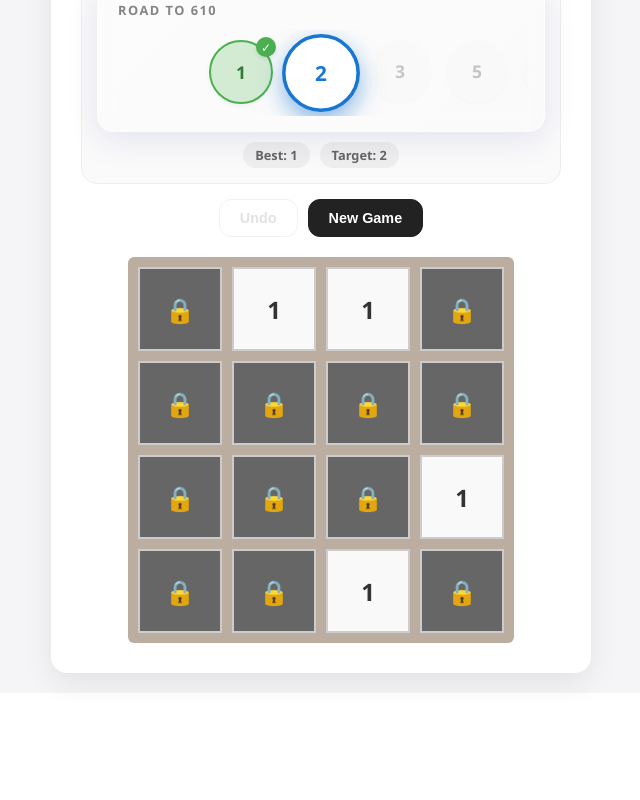
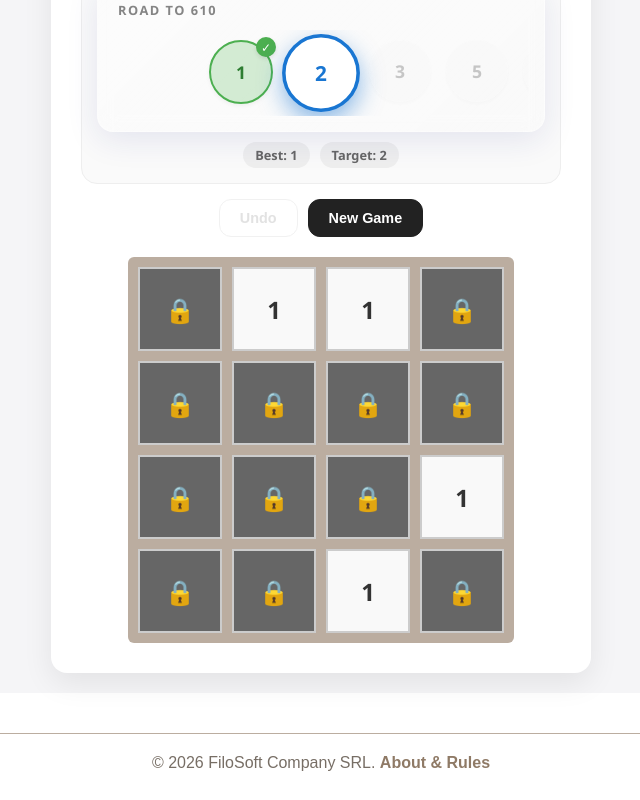
Before and after one commit to FiodorovRoman/fibonacci, an Angular app: page /game in a window 1280 px wide. Shown: the part 284-1084 px from the top of the page, without its empty margins (319-959 px from the left). Before the commit the page ends 985 px from the top, so only its background shows below. Built offline with nearby package versions, Linux system fonts and the light colour scheme.

Commit message:
Add About page route, footer, and styling to app layout

```diff
--- a/src/app/app.css
+++ b/src/app/app.css
@@ -0,0 +1,18 @@
+.app-footer {
+  margin-top: 40px;
+  padding: 20px;
+  text-align: center;
+  border-top: 1px solid #bbada0;
+  color: #776e65;
+  font-family: Arial, sans-serif;
+}
+
+.footer-content a {
+  color: #8f7a66;
+  text-decoration: none;
+  font-weight: bold;
+}
+
+.footer-content a:hover {
+  text-decoration: underline;
+}
--- a/src/app/app.html
+++ b/src/app/app.html
@@ -1 +1,7 @@
 <router-outlet />
+
+<footer class="app-footer">
+  <div class="footer-content">
+    &copy; 2026 FiloSoft Company SRL. <a routerLink="/about">About & Rules</a>
+  </div>
+</footer>
--- a/src/app/app.routes.ts
+++ b/src/app/app.routes.ts
@@ -1,7 +1,9 @@
 import { Routes } from '@angular/router';
 import { GameComponent } from './game/ui/game.component';
+import { AboutComponent } from './about/about.component';
 
 export const routes: Routes = [
   { path: '', redirectTo: 'game', pathMatch: 'full' },
-  { path: 'game', component: GameComponent }
+  { path: 'game', component: GameComponent },
+  { path: 'about', component: AboutComponent }
 ];
--- a/src/app/app.ts
+++ b/src/app/app.ts
@@ -1,9 +1,9 @@
 import { Component, signal } from '@angular/core';
-import { RouterOutlet } from '@angular/router';
+import { RouterOutlet, RouterLink } from '@angular/router';
 
 @Component({
   selector: 'app-root',
-  imports: [RouterOutlet],
+  imports: [RouterOutlet, RouterLink],
   templateUrl: './app.html',
   styleUrl: './app.css'
 })
```
